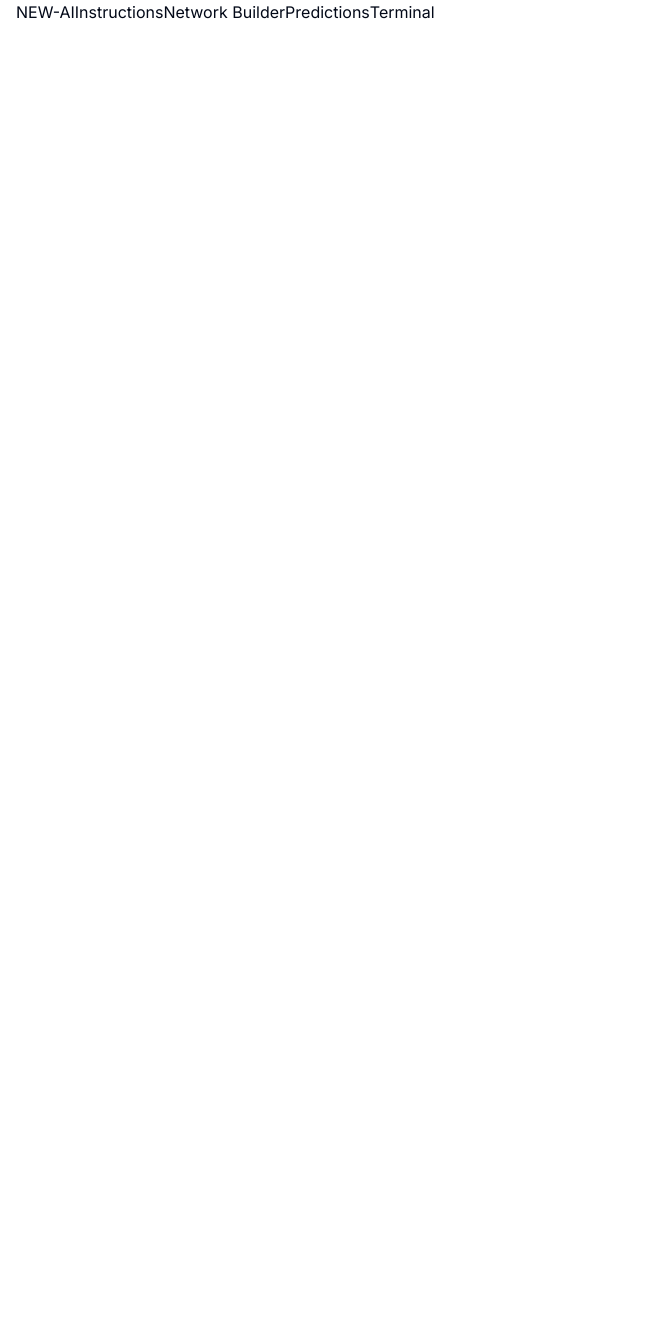
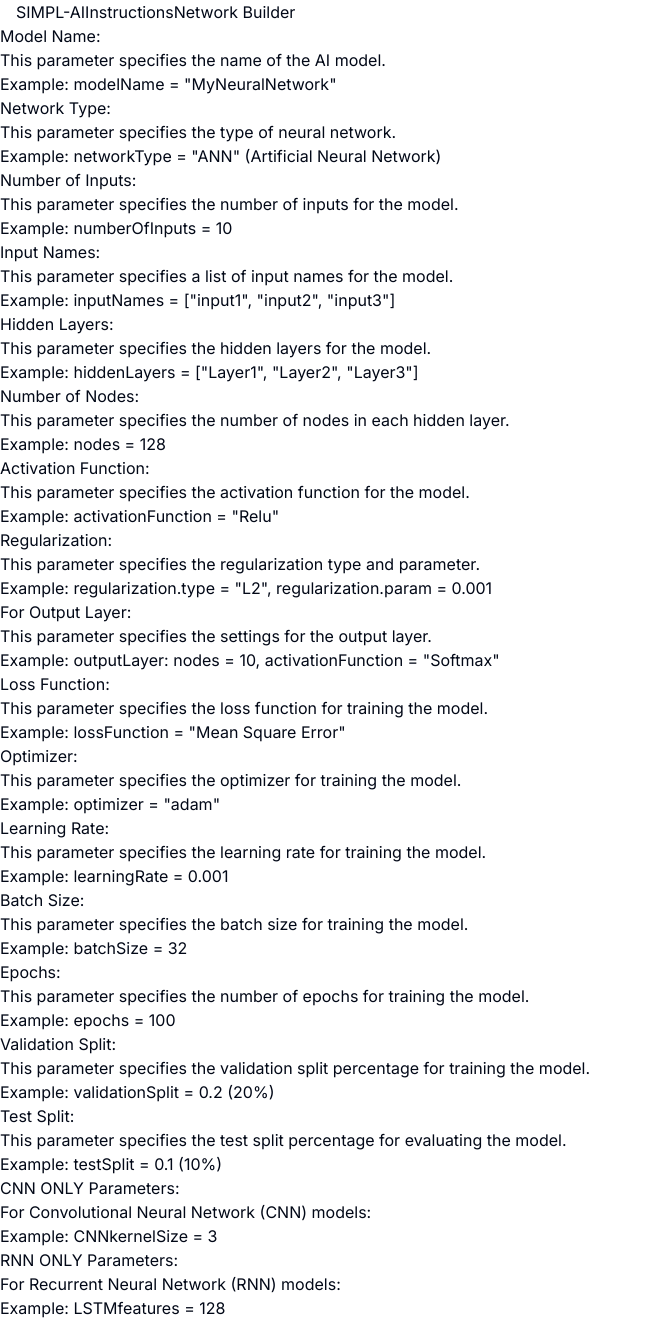
Before and after one commit to jyan36/SIMPL-AI, a Next.js app: page /about in a window 1280 px wide. Shown: the whole page, without its empty margins (0-648 px from the left). Before the commit the page ends 800 px from the top, so only its background shows below. Built offline with nearby package versions, Linux system fonts and the light colour scheme.

Commit message:
Fixed type error and created about page.

```diff
--- a/app/about/page.jsx
+++ b/app/about/page.jsx
@@ -8,7 +8,7 @@ const Testing = () => {
        <header className="bg-black py-4">
       <div className="container mx-auto px-4 flex justify-between items-center">
         <Link legacyBehavior href="/" passHref>
-        <h1 className="pl-16 text-white text-2xl font-bold">NEW-AI</h1>
+        <h1 className="pl-16 text-white text-2xl font-bold">SIMPL-AI</h1>
         </Link>
         <nav className="flex space-x-4">
           <Link legacyBehavior href="/about" passHref>
@@ -17,17 +17,83 @@ const Testing = () => {
           <Link legacyBehavior href="/builder" passHref>
             <a className="text-white pl-16 hover:text-gray-300">Network Builder</a>
           </Link>
-          <Link legacyBehavior href="/predictions" passHref>
-            <a className="text-white pl-16 hover:text-gray-300">Predictions</a>
-          </Link>
-          <Link legacyBehavior href="/terminal" passHref>
-            <a className="text-white pl-16 pr-16 hover:text-gray-300">Terminal</a>
-          </Link>
         </nav>
       </div>
     </header>
-      <main className="bg-black min-h-screen">
-        <h1></h1>
+      <main className="bg-black min-h-screen text-white">
+      <div className="bg-gray-200">
+      <h2 className="font-bold text-lg mb-2">Model Name:</h2>
+      <p className="mb-4">This parameter specifies the name of the AI model.</p>
+      <p className="italic ml-4">Example: modelName = "MyNeuralNetwork"</p>
+
+      <h2 className="font-bold text-lg mt-4 mb-2">Network Type:</h2>
+      <p className="mb-4">This parameter specifies the type of neural network.</p>
+      <p className="italic ml-4">Example: networkType = "ANN" (Artificial Neural Network)</p>
+
+      <h2 className="font-bold text-lg mt-4 mb-2">Number of Inputs:</h2>
+      <p className="mb-4">This parameter specifies the number of inputs for the model.</p>
+      <p className="italic ml-4">Example: numberOfInputs = 10</p>
+
+      <h2 className="font-bold text-lg mt-4 mb-2">Input Names:</h2>
+      <p className="mb-4">This parameter specifies a list of input names for the model.</p>
+      <p className="italic ml-4">Example: inputNames = ["input1", "input2", "input3"]</p>
+
+      <h2 className="font-bold text-lg mt-4 mb-2">Hidden Layers:</h2>
+      <p className="mb-4">This parameter specifies the hidden layers for the model.</p>
+      <p className="italic ml-4">Example: hiddenLayers = ["Layer1", "Layer2", "Layer3"]</p>
+
+      <h2 className="font-bold text-lg mt-4 mb-2">Number of Nodes:</h2>
+      <p className="mb-4">This parameter specifies the number of nodes in each hidden layer.</p>
+      <p className="italic ml-4">Example: nodes = 128</p>
+
+      <h2 className="font-bold text-lg mt-4 mb-2">Activation Function:</h2>
+      <p className="mb-4">This parameter specifies the activation function for the model.</p>
+      <p className="italic ml-4">Example: activationFunction = "Relu"</p>
+
+      <h2 className="font-bold text-lg mt-4 mb-2">Regularization:</h2>
+      <p className="mb-4">This parameter specifies the regularization type and parameter.</p>
+      <p className="italic ml-4">Example: regularization.type = "L2", regularization.param = 0.001</p>
+
+      <h2 className="font-bold text-lg mt-4 mb-2">For Output Layer:</h2>
+      <p className="mb-4">This parameter specifies the settings for the output layer.</p>
+      <p className="italic ml-4">Example: outputLayer: nodes = 10, activationFunction = "Softmax"</p>
+
+      <h2 className="font-bold text-lg mt-4 mb-2">Loss Function:</h2>
+      <p className="mb-4">This parameter specifies the loss function for training the model.</p>
+      <p className="italic ml-4">Example: lossFunction = "Mean Square Error"</p>
+
+      <h2 className="font-bold text-lg mt-4 mb-2">Optimizer:</h2>
+      <p className="mb-4">This parameter specifies the optimizer for training the model.</p>
+      <p className="italic ml-4">Example: optimizer = "adam"</p>
+
+      <h2 className="font-bold text-lg mt-4 mb-2">Learning Rate:</h2>
+      <p className="mb-4">This parameter specifies the learning rate for training the model.</p>
+      <p className="italic ml-4">Example: learningRate = 0.001</p>
+
+      <h2 className="font-bold text-lg mt-4 mb-2">Batch Size:</h2>
+      <p className="mb-4">This parameter specifies the batch size for training the model.</p>
+      <p className="italic ml-4">Example: batchSize = 32</p>
+
+      <h2 className="font-bold text-lg mt-4 mb-2">Epochs:</h2>
+      <p className="mb-4">This parameter specifies the number of epochs for training the model.</p>
+      <p className="italic ml-4">Example: epochs = 100</p>
+
+      <h2 className="font-bold text-lg mt-4 mb-2">Validation Split:</h2>
+      <p className="mb-4">This parameter specifies the validation split percentage for training the model.</p>
+      <p className="italic ml-4">Example: validationSplit = 0.2 (20%)</p>
+
+      <h2 className="font-bold text-lg mt-4 mb-2">Test Split:</h2>
+      <p className="mb-4">This parameter specifies the test split percentage for evaluating the model.</p>
+      <p className="italic ml-4">Example: testSplit = 0.1 (10%)</p>
+
+      <h2 className="font-bold text-lg mt-4 mb-2">CNN ONLY Parameters:</h2>
+      <p className="mb-4">For Convolutional Neural Network (CNN) models:</p>
+      <p className="italic ml-4">Example: CNNkernelSize = 3</p>
+
+      <h2 className="font-bold text-lg mt-4 mb-2">RNN ONLY Parameters:</h2>
+      <p className="mb-4">For Recurrent Neural Network (RNN) models:</p>
+      <p className="italic ml-4">Example: LSTMfeatures = 128</p>
+    </div>
       </main>
     </div>
   )
```
Also changed, not shown: app/builder/page.jsx (+23 -23 lines).
